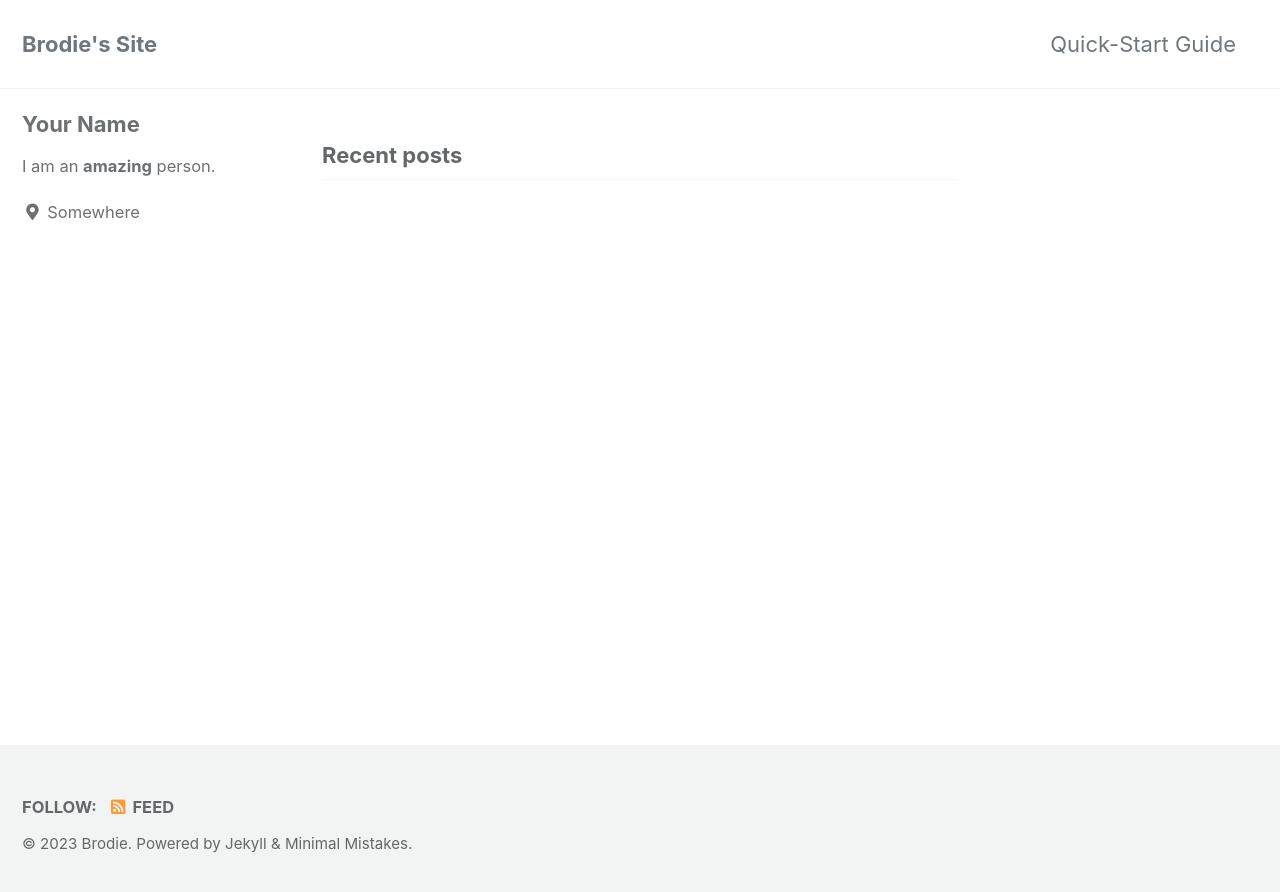
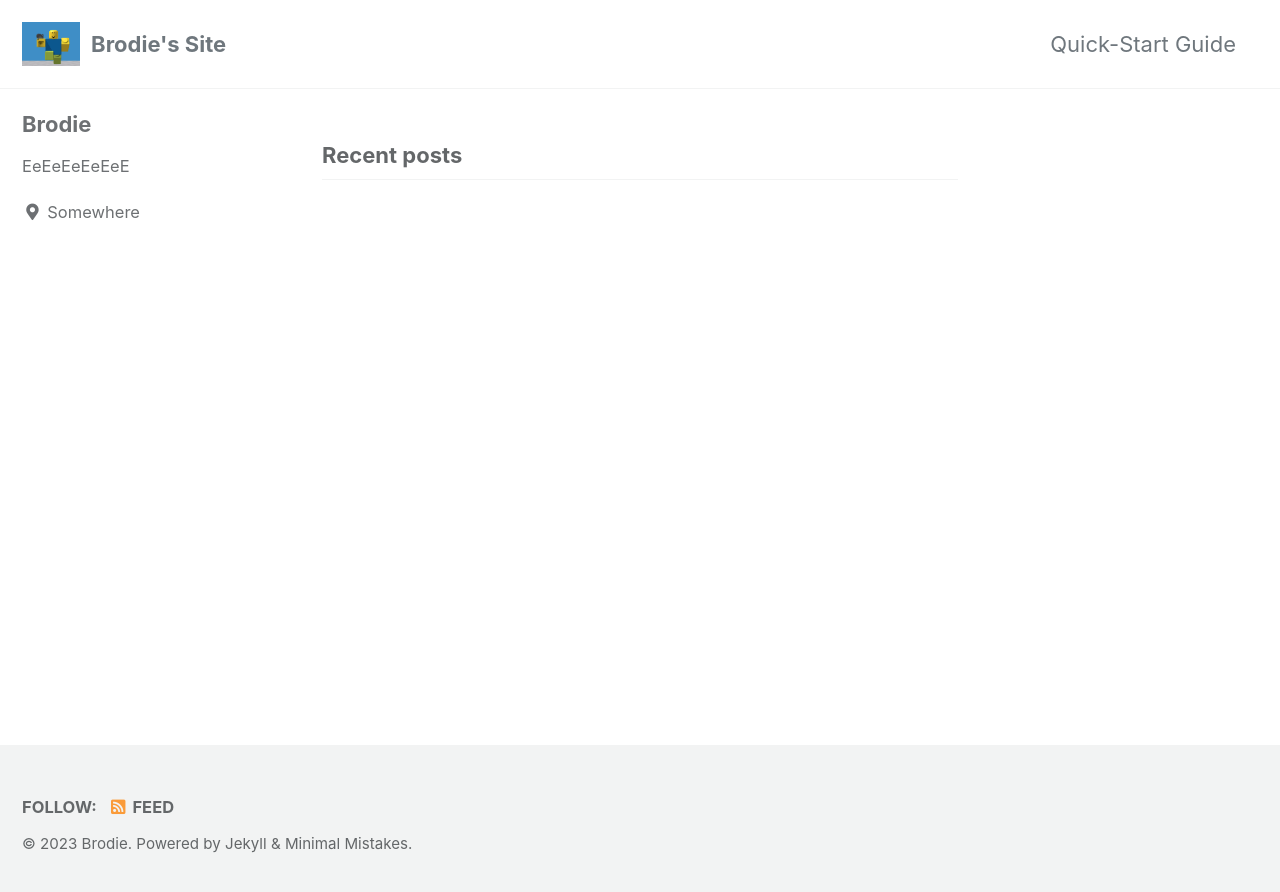
Before and after one commit to TheRealBrodie/TheRealBrodie.github.io, a Jekyll site: the page built from index.html, in a window 1280 px wide. Shown: the top 892 px of the page. Built offline with Jekyll 4.4.1, drawn with Linux system fonts in a browser that asks for light colours; cached includes are drawn as plain includes; the list of posts is cut into pages by our own code.

Commit message:
Aded something

```diff
--- a/_config.yml
+++ b/_config.yml
@@ -23,9 +23,9 @@
 description              : "A website"
 url                      : https://therealbrodie.github.io/
 baseurl                  : # the subpath of your site, e.g. "/blog"
-repository               :  https://github.com/TheRealBrodie/TheRealBrodie.github.io
+repository               : /TheRealBrodie/TheRealBrodie
 teaser                   : # path of fallback teaser image, e.g. "/assets/images/500x300.png"
-logo                     : # path of logo image to display in the masthead, e.g. "/assets/images/88x88.png"
+logo                     : /assets/images/logo.png
 masthead_title           : # overrides the website title displayed in the masthead, use " " for no title
 # breadcrumbs            : false # true, false (default)
 words_per_minute         : 200
@@ -104,9 +104,9 @@
 
 # Site Author
 author:
-  name             : "Your Name"
+  name             : "Brodie"
   avatar           : # path of avatar image, e.g. "/assets/images/bio-photo.jpg"
-  bio              : "I am an **amazing** person."
+  bio              : "EeEeEeEeEeE"
   location         : "Somewhere"
   email            :
   links:
```
Also changed, not shown: assets/images/logo.png (added).
